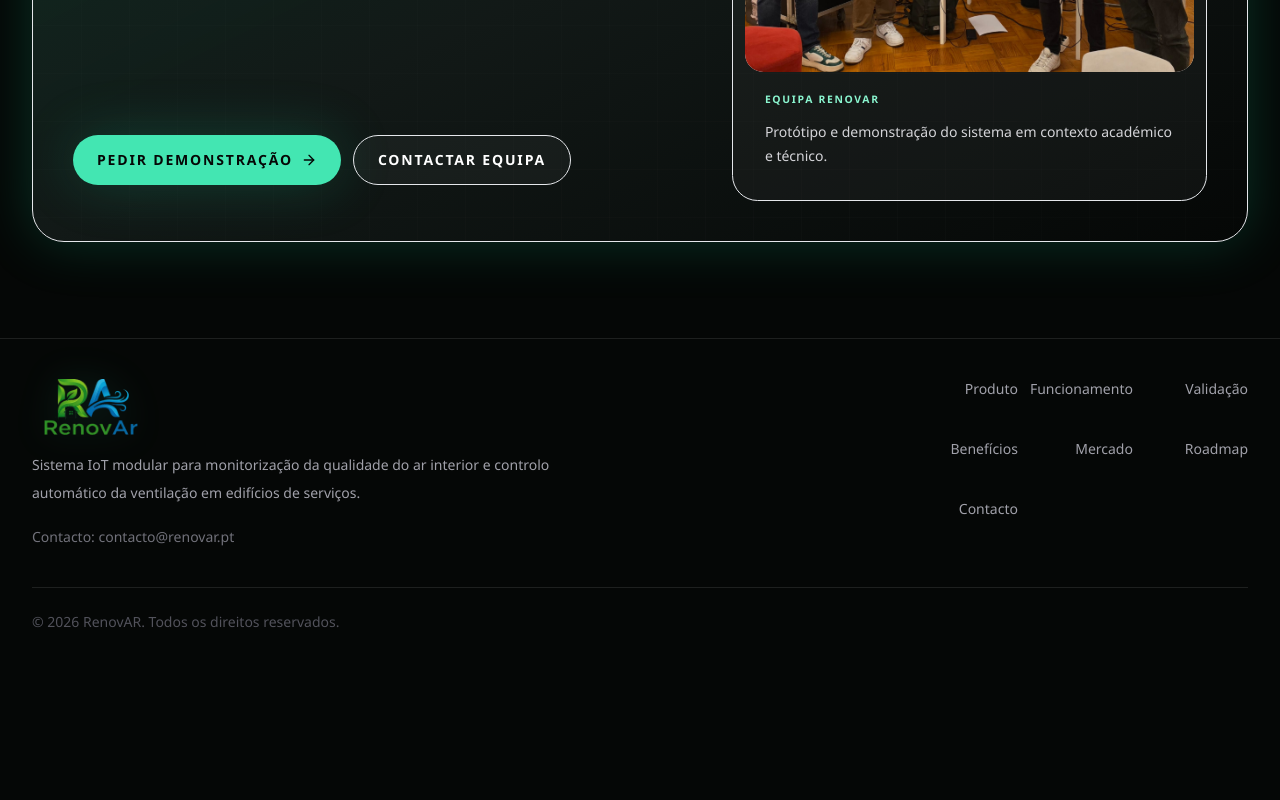
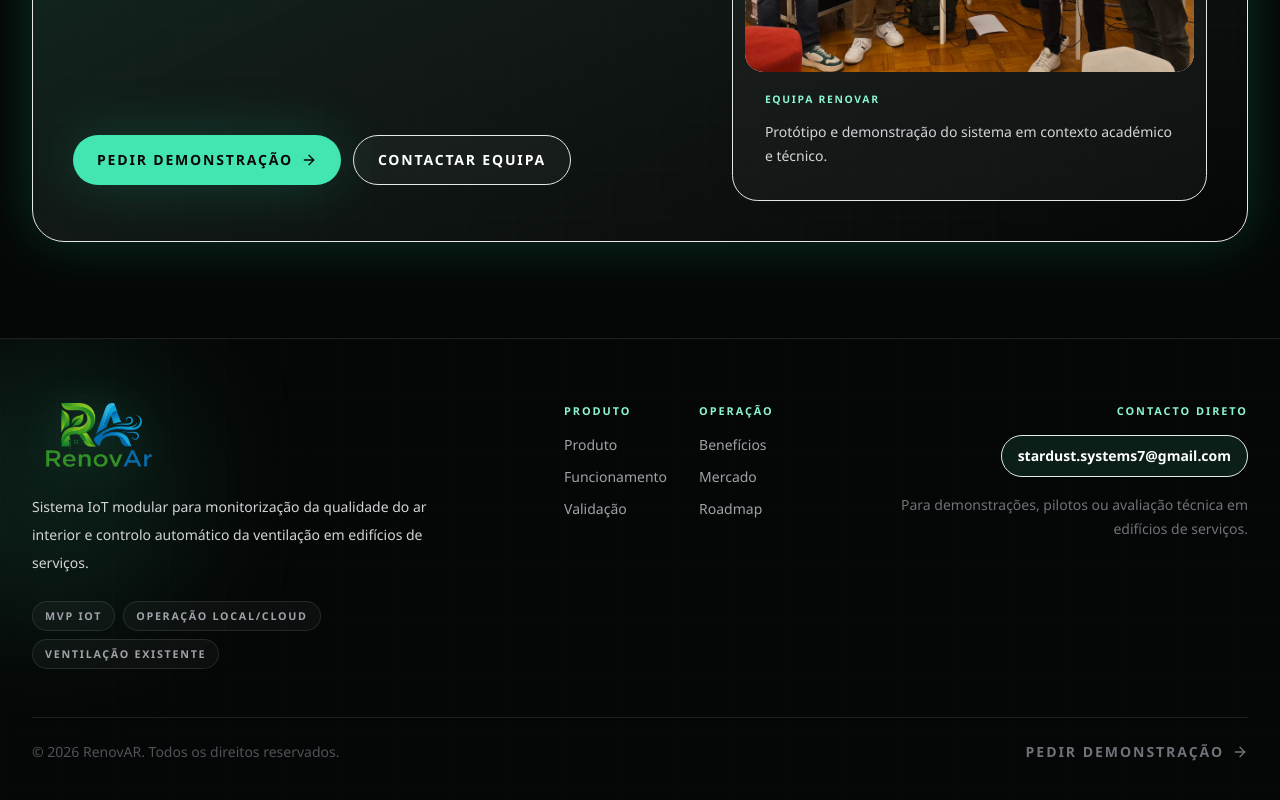
Before and after one commit to Stardust-Systems-Lda/Website, a React (Vite) app: page / in a window 1280 px wide. Shown: the part 11161-11961 px from the top of the page. Before the commit the page ends 11833 px from the top, so only its background shows below. Built offline with nearby package versions, Linux system fonts and the light colour scheme.

Commit message:
Improve footer layout and contact email

```diff
--- a/src/App.tsx
+++ b/src/App.tsx
@@ -26,6 +26,8 @@ import {
 } from 'lucide-react';
 import type { LucideIcon } from 'lucide-react';
 
+const contactEmail = 'stardust.systems7@gmail.com';
+
 type CardItem = {
   title: string;
   description: string;
@@ -40,6 +42,17 @@ const navItems = [
   ['Mercado', '#mercado'],
   ['Roadmap', '#roadmap'],
   ['Contacto', '#contacto'],
+];
+
+const footerGroups = [
+  {
+    title: 'Produto',
+    links: navItems.slice(0, 3),
+  },
+  {
+    title: 'Operação',
+    links: navItems.slice(3, 6),
+  },
 ];
 
 const problemCards: CardItem[] = [
@@ -961,14 +974,14 @@ function FinalCta() {
               </div>
               <div className="flex flex-col gap-3 sm:flex-row">
                 <a
-                  href="mailto:contacto@renovar.pt?subject=Pedido%20de%20demonstra%C3%A7%C3%A3o%20RenovAR"
+                  href={`mailto:${contactEmail}?subject=Pedido%20de%20demonstra%C3%A7%C3%A3o%20RenovAR`}
                   className="group inline-flex items-center justify-center gap-2 rounded-full bg-air-400 px-6 py-3.5 text-sm font-bold uppercase tracking-[0.13em] text-graphite-950 shadow-glow transition hover:bg-air-300 focus-visible:outline-none focus-visible:ring-2 focus-visible:ring-air-300 focus-visible:ring-offset-4 focus-visible:ring-offset-graphite-950"
                 >
                   Pedir demonstração
                   <ArrowRight className="size-4 transition group-hover:translate-x-1" aria-hidden="true" />
                 </a>
                 <a
-                  href="mailto:contacto@renovar.pt"
+                  href={`mailto:${contactEmail}`}
                   className="inline-flex items-center justify-center rounded-full border border-white/14 bg-white/[0.04] px-6 py-3.5 text-sm font-bold uppercase tracking-[0.13em] text-white transition hover:border-air-300/40 focus-visible:outline-none focus-visible:ring-2 focus-visible:ring-air-400 focus-visible:ring-offset-4 focus-visible:ring-offset-graphite-950"
                 >
                   Contactar equipa
@@ -1001,35 +1014,94 @@ function FinalCta() {
 
 function Footer() {
   return (
-    <footer className="border-t border-white/10 px-5 py-10 lg:px-8">
-      <div className="mx-auto grid max-w-7xl gap-8 lg:grid-cols-[1fr_auto]">
+    <footer className="relative overflow-hidden border-t border-white/10 bg-graphite-950 px-5 py-12 lg:px-8 lg:py-16">
+      <div className="absolute inset-0 bg-technical-grid bg-[length:56px_56px] opacity-25" />
+      <div className="absolute -left-24 top-0 size-72 rounded-full bg-air-400/10 blur-3xl" />
+      <div className="absolute bottom-0 right-0 size-96 rounded-full bg-air-600/8 blur-3xl" />
+
+      <div className="relative z-10 mx-auto max-w-7xl">
+        <div className="grid gap-10 lg:grid-cols-[1.12fr_0.88fr_0.9fr] lg:items-start">
           <div>
+            <a
+              href="#top"
+              className="inline-flex rounded-2xl outline-none focus-visible:ring-2 focus-visible:ring-air-400 focus-visible:ring-offset-4 focus-visible:ring-offset-graphite-950"
+              aria-label="RenovAR, voltar ao início"
+            >
               <img
                 src="/assets/renovar-logo.png"
                 alt="RenovAR"
-            className="h-14 w-auto object-contain drop-shadow-[0_0_18px_rgba(67,230,178,0.14)]"
+                className="h-16 w-auto object-contain drop-shadow-[0_0_20px_rgba(67,230,178,0.16)]"
               />
-          <p className="mt-4 max-w-xl text-sm leading-7 text-zinc-400">
+            </a>
+            <p className="mt-5 max-w-xl text-sm leading-7 text-zinc-300">
               Sistema IoT modular para monitorização da qualidade do ar interior e controlo
               automático da ventilação em edifícios de serviços.
             </p>
-          <p className="mt-5 text-sm text-zinc-500">Contacto: contacto@renovar.pt</p>
+            <div className="mt-6 flex flex-wrap gap-2">
+              {['MVP IoT', 'Operação local/cloud', 'Ventilação existente'].map((label) => (
+                <span
+                  key={label}
+                  className="rounded-full border border-white/10 bg-white/[0.035] px-3 py-1.5 text-[0.67rem] font-bold uppercase tracking-[0.16em] text-zinc-400"
+                >
+                  {label}
+                </span>
+              ))}
+            </div>
           </div>
 
-        <div className="grid gap-3 text-sm text-zinc-400 sm:grid-cols-3 lg:text-right">
-          {navItems.map(([label, href]) => (
+          <nav
+            aria-label="Navegação do rodapé"
+            className="grid gap-8 sm:grid-cols-2 lg:justify-self-center"
+          >
+            {footerGroups.map((group) => (
+              <div key={group.title}>
+                <p className="text-[0.68rem] font-bold uppercase tracking-[0.18em] text-air-300">
+                  {group.title}
+                </p>
+                <div className="mt-4 grid gap-3">
+                  {group.links.map(([label, href]) => (
                     <a
                       key={href}
                       href={href}
-              className="rounded-full transition hover:text-white focus-visible:outline-none focus-visible:ring-2 focus-visible:ring-air-400"
+                      className="text-sm font-medium text-zinc-400 transition hover:text-white focus-visible:outline-none focus-visible:ring-2 focus-visible:ring-air-400"
                     >
                       {label}
                     </a>
                   ))}
                 </div>
               </div>
-      <div className="mx-auto mt-10 max-w-7xl border-t border-white/10 pt-6 text-sm text-zinc-600">
-        © {new Date().getFullYear()} RenovAR. Todos os direitos reservados.
+            ))}
+          </nav>
+
+          <address className="not-italic lg:justify-self-end lg:text-right">
+            <p className="text-[0.68rem] font-bold uppercase tracking-[0.18em] text-air-300">
+              Contacto direto
+            </p>
+            <a
+              href={`mailto:${contactEmail}`}
+              className="mt-4 inline-flex max-w-full rounded-full border border-air-300/28 bg-air-400/10 px-4 py-2.5 text-sm font-semibold text-white transition hover:border-air-300/50 hover:bg-air-400/15 focus-visible:outline-none focus-visible:ring-2 focus-visible:ring-air-400"
+            >
+              <span className="truncate">{contactEmail}</span>
+            </a>
+            <p className="mt-4 max-w-sm text-sm leading-6 text-zinc-500 lg:ml-auto">
+              Para demonstrações, pilotos ou avaliação técnica em edifícios de serviços.
+            </p>
+          </address>
+        </div>
+
+        <div className="mt-12 flex flex-col gap-4 border-t border-white/10 pt-6 text-sm text-zinc-600 sm:flex-row sm:items-center sm:justify-between">
+          <p>© {new Date().getFullYear()} RenovAR. Todos os direitos reservados.</p>
+          <a
+            href="#contacto"
+            className="group inline-flex items-center gap-2 font-bold uppercase tracking-[0.14em] text-zinc-500 transition hover:text-air-300 focus-visible:outline-none focus-visible:ring-2 focus-visible:ring-air-400"
+          >
+            Pedir demonstração
+            <ArrowRight
+              className="size-4 transition group-hover:translate-x-1"
+              aria-hidden="true"
+            />
+          </a>
+        </div>
       </div>
     </footer>
   );
```
Lines whose indentation alone changed are shown as unchanged.
